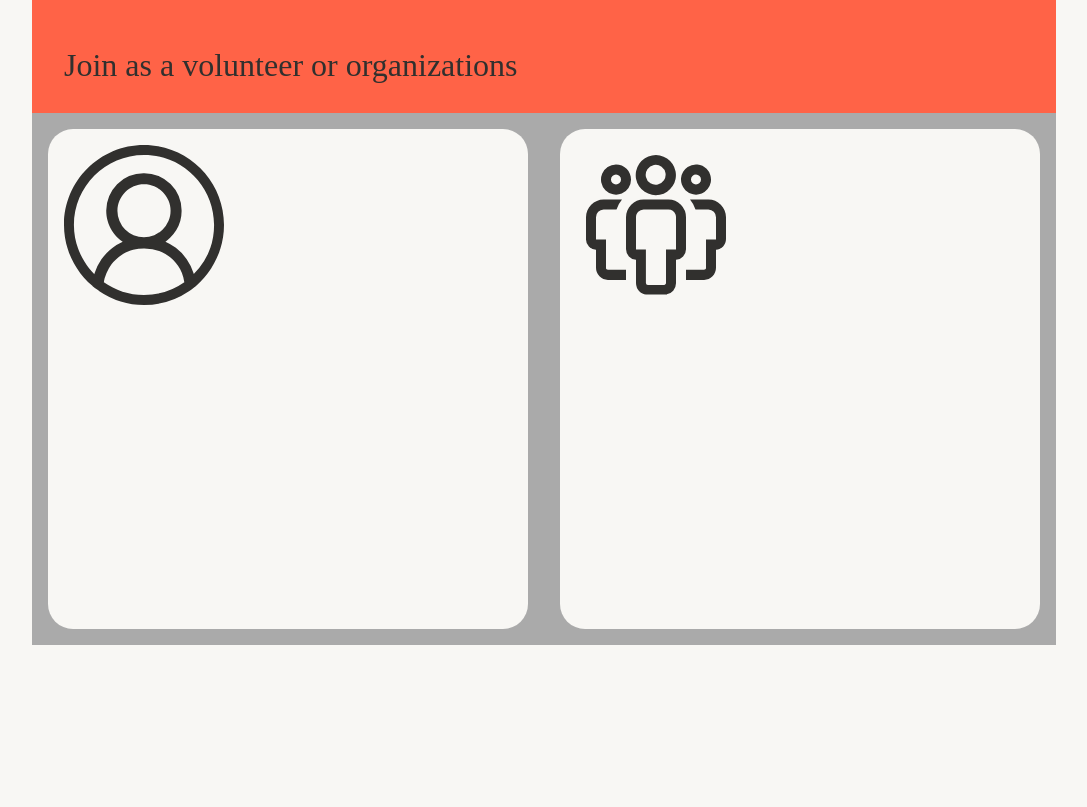
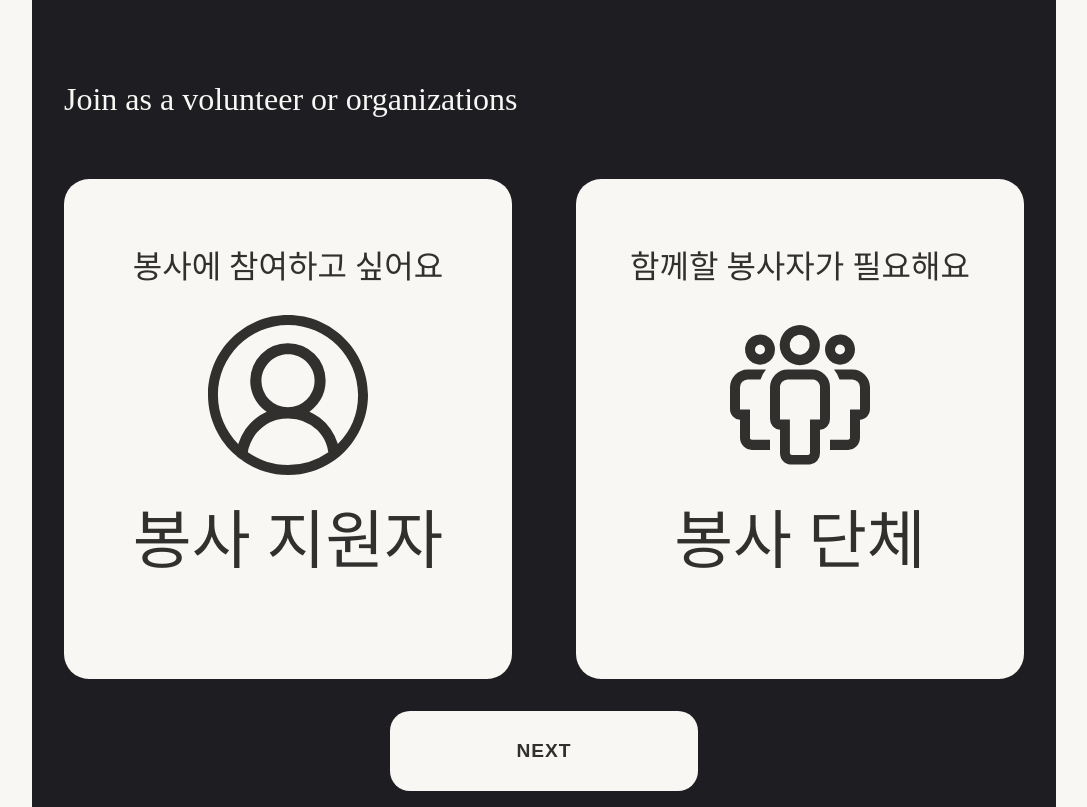
Before and after one commit to SimBongSa/Front-end, a React (Create React App) app: page /register in a window 1280 px wide. Shown: the part 261-1068 px from the top of the page, without its empty margins (96-1183 px from the left). Before the commit the page ends 906 px from the top, so only its background shows below. Built offline with nearby package versions, Linux system fonts and the light colour scheme.

Commit message:
login 동적 UI 구현 중(useState로 상태값에 따른 렌더링 구현 중)

```diff
--- a/src/components/Login/Login.styled.js
+++ b/src/components/Login/Login.styled.js
@@ -57,7 +57,7 @@ export const LoginOverlay = styled.div`
 export const LoginBox = styled.div`
   display: flex;
   margin: 0 auto;
-  padding: 20px;
+  padding: 50px;
   max-width: 500px;
   width: 30%;
   height: 40vh;
@@ -131,7 +131,6 @@ export const LoginBtn = styled.button`
 export const SocialContainer = styled.div`
   display: flex;
   margin: 0 auto;
-  margin-top: -25px;
   & div {
     cursor: pointer;
     font-size: .8rem;
--- a/src/components/Register/Register.jsx
+++ b/src/components/Register/Register.jsx
@@ -5,6 +5,9 @@ import { useDispatch } from "react-redux";
 import { __register } from "../../redux/modules/registerSlice";
 
 const Register = () => {
+
+  const [option, setOption] = useState(null);
+
 
   const init = {
     username: "",
@@ -30,40 +33,60 @@ const Register = () => {
 
   return (
     <RegisterContainer>
+
+      {
+        option === null ? (
+          <>
+            <RegisterTitle>
               <h1>What service are you looking for?</h1>
               <h4>Join as a volunteer or organizations</h4>
+            </RegisterTitle>
+
+            <RegisterOptionContainer>
               <RegisterOptions>
-        <RegisterOption>
+                <RegisterOption onClick={() => {
+                  setOption("individual");
+                }}>
+                  <h4>봉사에 참여하고 싶어요</h4>
                   <OptionProfile/>
+                  <h1>봉사 지원자</h1>
                 </RegisterOption>
-        <RegisterOption>
+                <RegisterOption onClick={() => {
+                  setOption("organization");
+                }}>
+                  <h4>함께할 봉사자가 필요해요</h4>
                   <OptionOrganization/>
+                  <h1>봉사 단체</h1>
                 </RegisterOption>
               </RegisterOptions>
-      {/* <form onSubmit={onSubmitHandler}>
-        <input
-          placeholder="username"
-          type="text"
-          name="username"
-          value={input.username}
-          onChange={(e) => onChangeHandler(e)}
-        />
-        <input
-          placeholder="password"
-          type="text"
-          name="password"
-          value={input.password}
-          onChange={(e) => onChangeHandler(e)}
-        />
-        <input
-          placeholder="passwordConfirm"
-          type="text"
-          name="passwordConfirm"
-          value={input.passwordConfirm}
-          onChange={(e) => onChangeHandler(e)}
-        />
-        <button>회원가입</button>
-      </form> */}
+              <RegisterBtn>NEXT</RegisterBtn>
+            </RegisterOptionContainer>
+          </>
+        ) : null
+      }
+
+      {
+        option === "individual" ? (
+          <div>
+            <RegisterTitle>
+              <h1>개인회원가입임</h1>
+              <h4>You are almost done!</h4>
+            </RegisterTitle>
+          </div>
+        ) : null
+      }
+
+      {
+        option === "organization" ? (
+          <div>
+            <RegisterTitle>
+              <h1>기관회원가입임</h1>
+              <h4>You are almost done!</h4>
+            </RegisterTitle>
+          </div>
+        ) : null
+      }
+
     </RegisterContainer>
   )
 };
@@ -71,10 +94,14 @@ const Register = () => {
 export default Register;
 
 export const RegisterContainer = styled.div`
+  display: flex;
+  flex-direction: column;
   width: 80%;
+  max-width: 1180px;
   margin: 0 auto;
-  margin-top: 150px;
-  background-color: tomato;
+  margin-top: 20vh;
+  background-color: ${(props) => props.theme.bgColor};
+  color: ${(props) => props.theme.textColor};
   & h1 {
     font-size: 4rem;
     padding: 2rem;
@@ -82,13 +109,24 @@ export const RegisterContainer = styled.div`
   & h4 {
     font-size: 2rem;
     padding: 2rem;
+    margin-top: 1.5rem;
   }
+`
+
+export const RegisterTitle = styled.div`
+  background-color: ${(props) => props.theme.ctrColor};
+  color: ${(props) => props.theme.bgColor};
+`
+
+export const RegisterOptionContainer = styled.div`
+  background: ${(props) => props.theme.ctrColor};
+  color: ${(props) => props.theme.bgColor};
 `
 
 export const RegisterOptions = styled.div`
   display: flex;
   justify-content: space-evenly;
-  background-color: #aaaaaa;
+  text-align: center;
 `
 
 export const RegisterOption = styled.div`
@@ -96,13 +134,13 @@ export const RegisterOption = styled.div`
   width: 500px;
   height: 500px;
   border-radius: 25px;
-  margin: 1rem;
+  margin: 2rem;
   padding: 1rem;
   background: ${(props) => props.theme.bgColor};
   color: ${(props) => props.theme.textColor};
   transition: all 0.5s;
   &:hover {
-    transform: translateY(-5%);
+    transform: translateY(-3%);
   }
 `
 
@@ -113,3 +151,23 @@ export const OptionProfile = styled(VscAccount)`
 export const OptionOrganization = styled(VscOrganization)`
   font-size: 10rem;
 `
+
+export const RegisterBtn = styled.button`
+  display: flex;
+  cursor: pointer;
+	border-radius: 20px;
+  border: none;
+	font-size: 12px;
+	font-weight: bold;
+	padding: 12px 45px;
+  width: 30%;
+  height: 80px;
+  margin: 0 auto;
+  font-size: 1.2rem;
+  justify-content: center;
+  align-items: center;
+	letter-spacing: 1px;
+  margin-bottom: 1rem;
+  background: ${(props) => props.theme.bgColor};
+  color: ${(props) => props.theme.textColor};
+`
```
Lines whose indentation alone changed are shown as unchanged.
